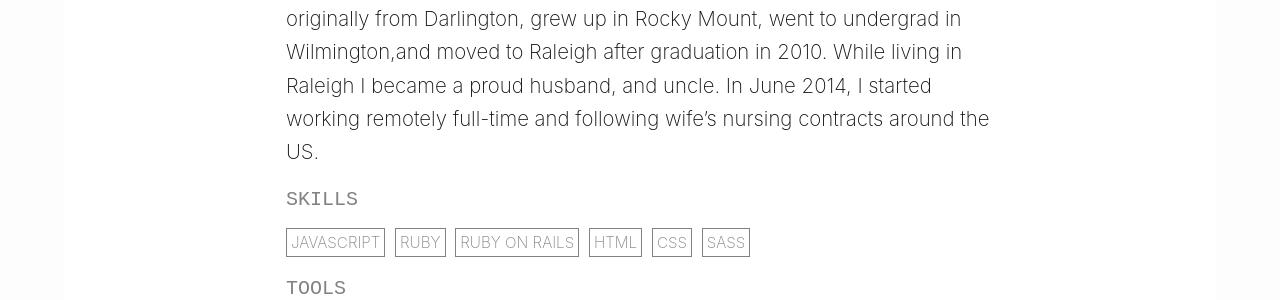
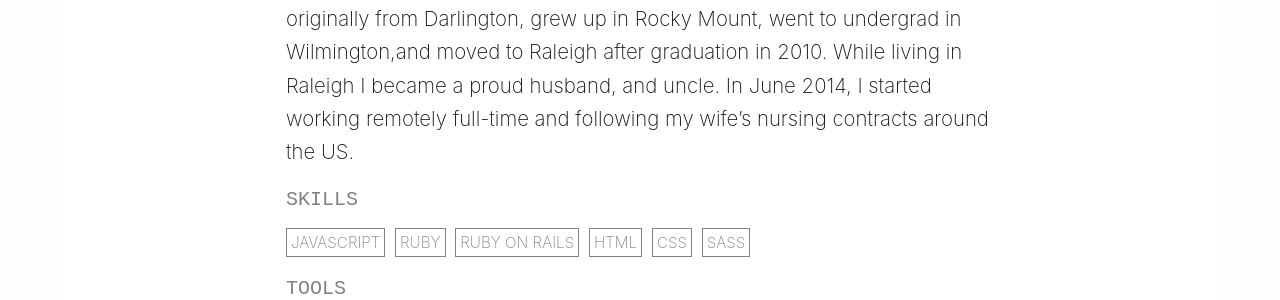
Before and after one commit to jwmunn/jwmunn.github.io, a Jekyll site: the page built from about.md, in a window 1280 px wide. Shown: the part 558-858 px from the top of the page. Built offline with Jekyll 4.4.1, drawn with Linux system fonts in a browser that asks for light colours; some of the changed text lies outside the part shown.

Commit message:
Typo and position adjustments.

```diff
--- a/_sass/_homepage.scss
+++ b/_sass/_homepage.scss
@@ -108,7 +108,7 @@
 
 .hero-image {
   position: absolute;
-  top: -2%;
+  top: 0;
   right: 20px;
   z-index: -1;
 
--- a/about.md
+++ b/about.md
@@ -10,7 +10,7 @@
 
 ### Brief History
 
-I was born and raised in South and North Carolina respectively. I’m originally from Darlington, grew up in Rocky Mount, went to undergrad in Wilmington,and moved to Raleigh after graduation in 2010. While living in Raleigh I became a proud husband, and uncle. In June 2014, I started working remotely full-time and following wife's nursing contracts around the US.
+I was born and raised in South and North Carolina respectively. I’m originally from Darlington, grew up in Rocky Mount, went to undergrad in Wilmington,and moved to Raleigh after graduation in 2010. While living in Raleigh I became a proud husband, and uncle. In June 2014, I started working remotely full-time and following my wife's nursing contracts around the US.
 
 #### Skills
 <span class="badge">Javascript</span>
```
